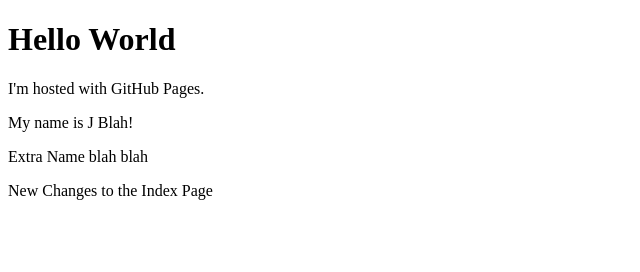
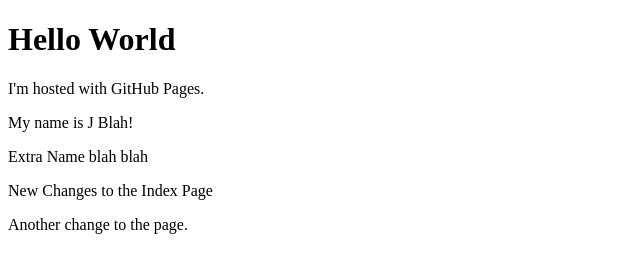
Before and after one commit to joezam1/joezam1.github.io, a plain HTML site: page index.html in a window 1280 px wide. Shown: the whole page, without its empty margins (0-640 px from the left). Drawn offline with Linux system fonts and the light colour scheme.

Commit message:
Added new line

```diff
--- a/index.html
+++ b/index.html
@@ -13,6 +13,6 @@
     <p>My name is J Blah!</p>
     <p>Extra Name blah blah </p>
     <p>New Changes to the Index Page</p>
-
+    <p>Another change to the page.</p>
   </body>
 </html>
```
